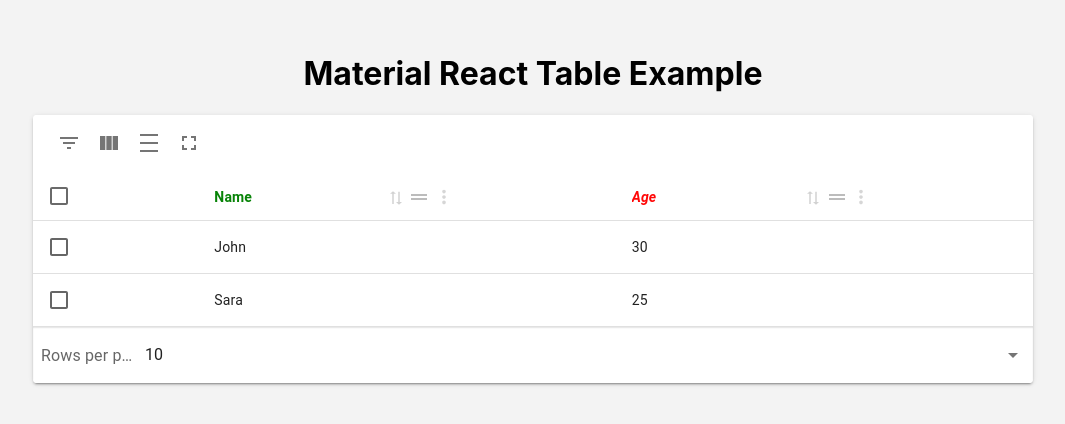
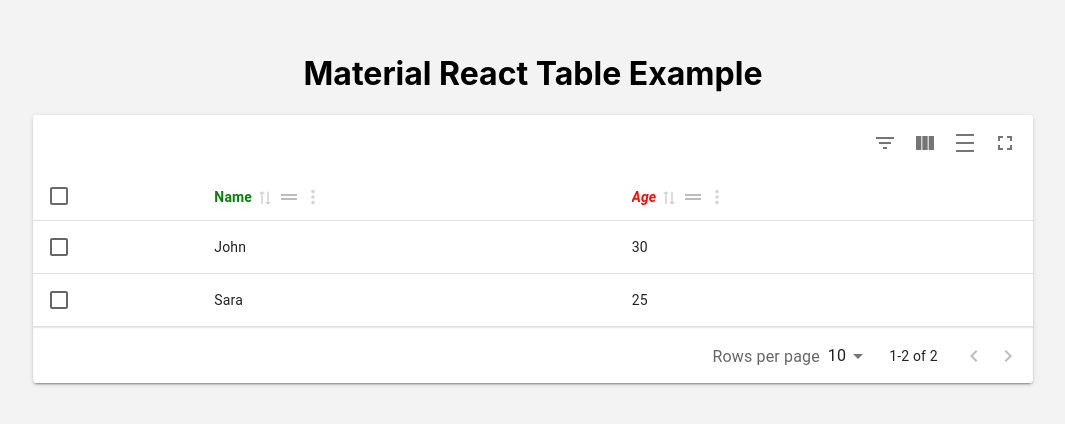
Before and after one commit to ahmedkhan1/materail-react-table-app, a React (Create React App) app: page / in a window 1280 px wide. Shown: the part 192-616 px from the top of the page, without its empty margins (107-1172 px from the left). Built offline with nearby package versions, Linux system fonts and the light colour scheme.

Commit message:
Fixed width

```diff
--- a/src/App.css
+++ b/src/App.css
@@ -16,6 +16,6 @@ html, body, #root {
   flex-direction: column;
 }
 
-.react-table-container div {
+.react-table-container > div {
   width: 100%;
 }
--- a/src/components/ReactTable.js
+++ b/src/components/ReactTable.js
@@ -4,8 +4,6 @@ import {
   useMaterialReactTable,
 } from 'material-react-table';
 
-
-//mock data - strongly typed if you are using TypeScript (optional, but recommended)
 const data = [
   {
     name: 'John',
@@ -18,34 +16,30 @@ const data = [
 ];
 
 export default function ReactTable() {
-  //column definitions - strongly typed if you are using TypeScript (optional, but recommended)
   const columns = useMemo(
     () => [
       {
-        accessorKey: 'name', //simple recommended way to define a column
+        accessorKey: 'name',
         header: 'Name',
-        muiTableHeadCellProps: { style: { color: 'green' } }, //custom props
+        muiTableHeadCellProps: { style: { color: 'green' } },
       },
       {
-        accessorFn: (originalRow) => originalRow.age, //alternate way
-        id: 'age', //id required if you use accessorFn instead of accessorKey
+        accessorFn: (originalRow) => originalRow.age,
+        id: 'age',
         header: 'Age',
-        Header: <i style={{ color: 'red' }}>Age</i>, //optional custom markup
+        Header: <i style={{ color: 'red' }}>Age</i>,
       },
     ],
     [],
   );
 
-  //pass table options to useMaterialReactTable
   const table = useMaterialReactTable({
     columns,
-    data, //must be memoized or stable (useState, useMemo, defined outside of this component, etc.)
-    enableRowSelection: true, //enable some features
+    data,
+    enableRowSelection: true,
     enableColumnOrdering: true,
-    enableGlobalFilter: false, //turn off a feature
+    enableGlobalFilter: false,
   });
 
-  //note: you can also pass table options as props directly to <MaterialReactTable /> instead of using useMaterialReactTable
-  //but that is not recommended and will likely be deprecated in the future
-  return <MaterialReactTable table={table} style={{'width': '100%'}} />;
+  return <MaterialReactTable table={table} className="react-table" />;
 }
```
